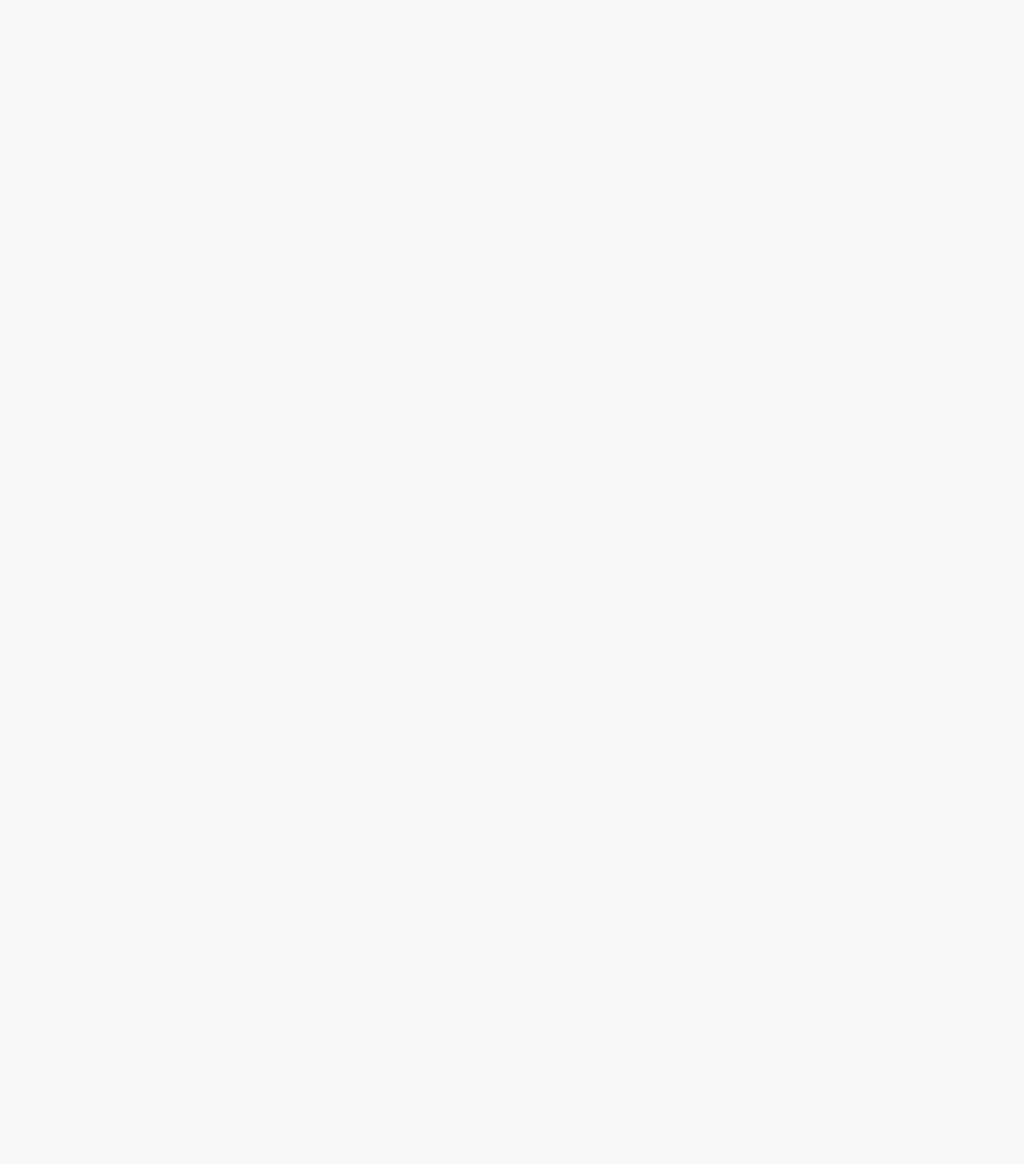
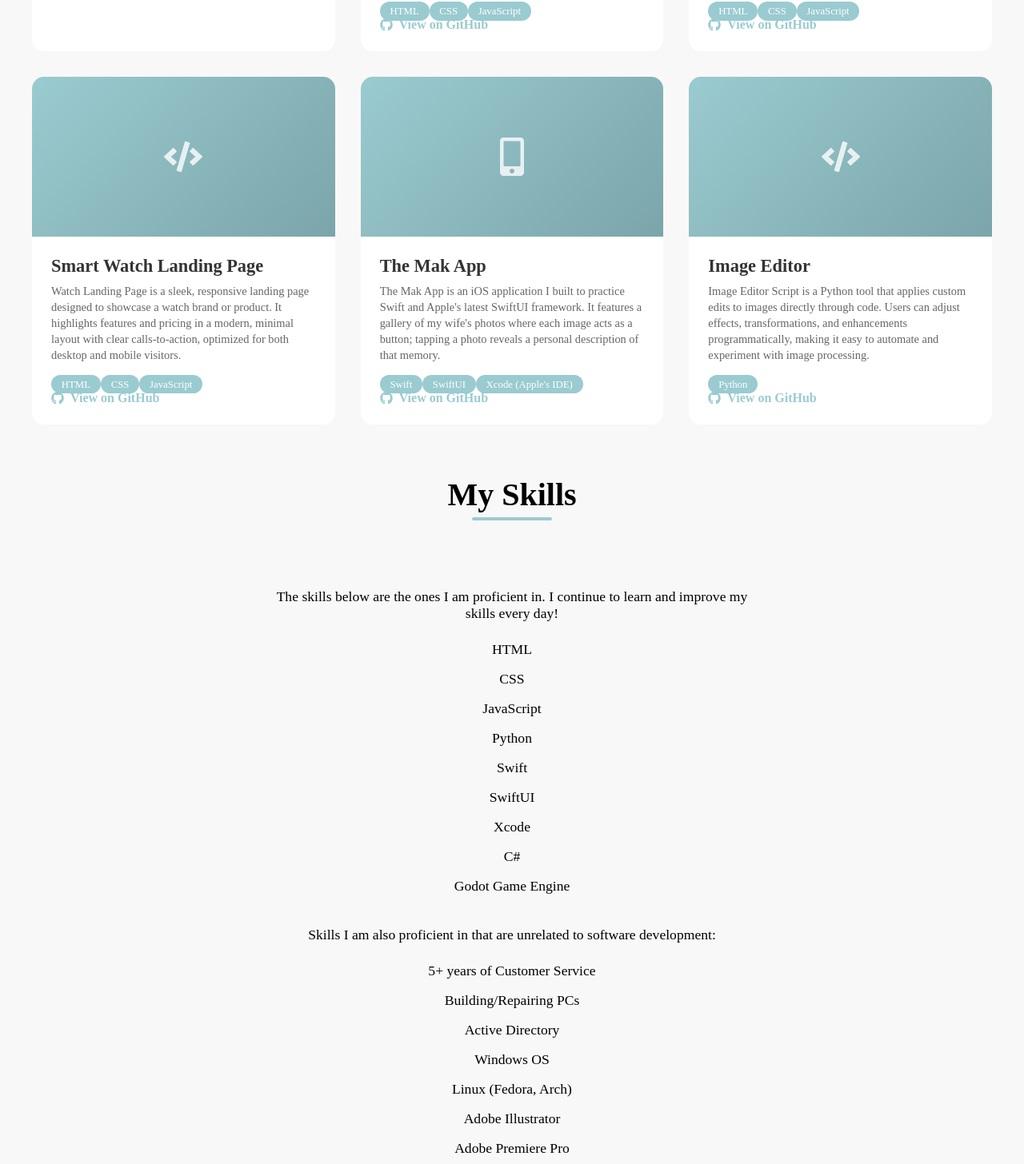
Before and after one commit to Paulrod20/portfolio-react, a React (Vite) app: page / in a window 1280 px wide. Shown: the part 1341-2797 px from the top of the page at 80% size. Before the commit the page ends 866 px from the top, so only its background shows below. Built offline with nearby package versions, Linux system fonts and the light colour scheme; a web font is replaced by a local one.

Commit message:
Finished adding Skills and Contact section

```diff
--- a/src/App.css
+++ b/src/App.css
@@ -143,3 +143,159 @@ section h2::after {
   background: linear-gradient(to right, transparent, #9acbd0, transparent);
   margin: 2rem 0;
 }
+
+.project-section {
+  min-height: 100vh;
+  padding: 4rem 2rem;
+  background-color: #f0f8f9;
+}
+
+.projects-section h2 {
+  text-align: center;
+  font-size: 2.5rem;
+  margin-bottom: 3rem;
+  color: #333;
+}
+
+.projects-container {
+  max-width: 1200px;
+  margin: 0 auto;
+  display: grid;
+  grid-template-columns: repeat(auto-fit, minmax(350px, 1fr));
+  gap: 2rem;
+}
+
+.project-card {
+  background: white;
+  border-radius: 15px;
+  overflow: hidden;
+  transition: all 0.4s ease;
+  cursor: pointer;
+  text-decoration: none;
+  color: inherit;
+}
+
+.project-card:hover {
+  transform: translateY(-10px) scale(1.02);
+  box-shadow: 0 20px 40px rgba(0, 0, 0, 0.2);
+}
+
+.project-image {
+  width: 100%;
+  height: 200px;
+  background: linear-gradient(135deg, #9acbd0, #7ba5aa);
+  display: flex;
+  align-items: center;
+  justify-content: center;
+  position: relative;
+  overflow: hidder;
+}
+
+.project-image .placeholder {
+  font-size: 3rem;
+  color: white;
+  opacity: 0.8;
+}
+
+.project-content {
+  padding: 1.5rem;
+}
+
+.project-title {
+  font-size: 1.4rem;
+  font-weight: 600;
+  margin-bottom: 0.5rem;
+  color: #333;
+}
+
+.project-description {
+  font-size: 0.9rem;
+  line-height: 1.4;
+  color: #666;
+  margin-bottom: 1rem;
+}
+
+.project-tech {
+  display: flex;
+  flex-wrap: wrap;
+  gap: 0.5rem;
+  margin-bottom: 1rem;
+}
+
+.tech-tag {
+  background-color: #9acbd0;
+  color: white;
+  padding: 0.3rem 0.8rem;
+  border-radius: 20px;
+  font-size: 0.8rem;
+  font-weight: 500;
+}
+
+.project-links {
+  display: flex;
+  gap: 1rem;
+  align-items: center;
+}
+
+.project-link {
+  color: #9acbd0;
+  font-weight: 600;
+  transition: color 0.3s ease;
+  display: flex;
+  align-items: center;
+  gap: 0.5rem;
+}
+
+.project-link:hover {
+  color: #7ba5aa;
+}
+
+.skills-section {
+  min-height: 100vh;
+  padding: 4rem 2rem;
+  display: flex;
+  flex-direction: column;
+  justify-content: center;
+  align-items: center;
+}
+
+.skills-intro {
+  font-size: 1.1rem;
+  text-align: center;
+  max-width: 600px;
+  margin: 2rem 0 1rem 0;
+}
+
+.skills-section h2 {
+  font-size: 2.5rem;
+  margin-bottom: 3rem;
+  text-align: center;
+}
+
+.skills-section ul {
+  list-style: none;
+  text-align: center;
+  max-width: 600px;
+}
+
+.skills-section ul li {
+  padding: 0.5rem 0;
+  font-size: 1.1rem;
+}
+
+
+.contact-section {
+  min-height: 100vh;
+  padding: 4rem 2rem;
+  background-color: #f0f8f9;
+  display: flex;
+  flex-direction: column;
+  justify-content: center;
+  align-items: center;
+}
+
+.contact-section h2 {
+  font-size: 2.5rem;
+  margin-bottom: 3rem;
+  text-align: center;
+}
--- a/src/App.tsx
+++ b/src/App.tsx
@@ -2,6 +2,9 @@ import './App.css'
 import AboutSection from './components/AboutSection'
 import Navbar from './components/Navbar'
 import Divider from './components/Divider';
+import ProjectsSection from './components/ProjectSection';
+import SkillsSection from './components/SkillsSection';
+import ContactSection from './components/ContactSection';
 
 function App() {
   return (
@@ -9,6 +12,9 @@ function App() {
       <Navbar />
       <AboutSection />
       <Divider />
+      <ProjectsSection />
+      <SkillsSection />
+      <ContactSection />
     </div>
   )
 }
--- /dev/null
+++ b/src/components/ContactSection.tsx
@@ -0,0 +1,13 @@
+
+function ContactSection() {
+    return (
+        <section id="contact-section" className="contact-section">
+            <h2>Leave a Message!</h2>
+            <p style={{ fontSize: '1.1rem', textAlign: 'center', maxWidth: '600px'}}>
+                Coming soon! Working on the backend for this.
+            </p>
+        </section>
+    );
+}
+
+export default ContactSection
--- a/src/components/ProjectSection.tsx
+++ b/src/components/ProjectSection.tsx
@@ -3,7 +3,7 @@ import ProjectCard from './ProjectCard';
 
 function ProjectsSection() {
     return (
-        <section id="project-section" className="projects-section">
+        <section id="projects-section" className="projects-section">
             <h2>My Projects</h2>
             <div className="projects-container">
                 {projects.map((project) => (
--- /dev/null
+++ b/src/components/SkillsSection.tsx
@@ -0,0 +1,50 @@
+
+function SkillsSection() {
+    const technicalSkills = [
+        "HTML",
+        "CSS",
+        "JavaScript",
+        "Python",
+        "Swift",
+        "SwiftUI",
+        "Xcode",
+        "C#",
+        "Godot Game Engine"
+    ];
+
+    const otherSkills = [
+        "5+ years of Customer Service",
+        "Building/Repairing PCs",
+        "Active Directory",
+        "Windows OS",
+        "Linux (Fedora, Arch)",
+        "Adobe Illustrator",
+        "Adobe Premiere Pro"
+    ];
+
+    return (
+        <section id="skills-section" className="skills-section">
+            <h2>My Skills</h2>
+            <p className="skills-intro">
+                 The skills below are the ones I am proficient in. I continue to learn and improve my skills every day!
+            </p>
+            <ul>
+                {technicalSkills.map((skill, index) => (
+                    <li key={index}>{skill}</li>
+                ))}
+            </ul>
+
+            <p className="skills-intro">
+                Skills I am also proficient in that are unrelated to software development:
+            </p>
+            <ul>
+                {otherSkills.map((skill, index) => (
+                    <li key={index}>{skill}</li>
+                ))}
+            </ul>
+        </section>
+    );
+
+}
+
+export default SkillsSection;
```
